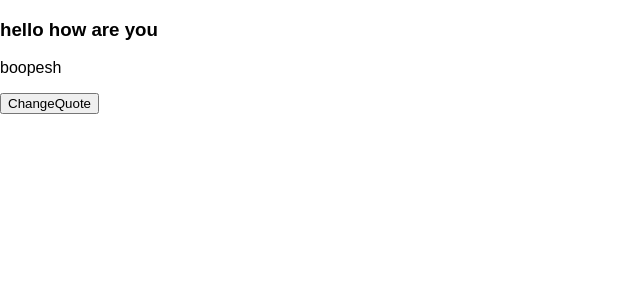
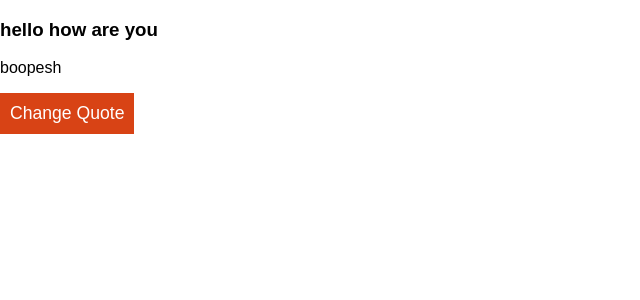
Before and after one commit to boopeshmahendran/random-quotes, a React (Create React App) app: page / in a window 1280 px wide. Shown: the top 300 px of the page, without its empty margins (0-640 px from the left). Built offline with nearby package versions, Linux system fonts and the light colour scheme.

Commit message:
Added styling for ChangeQuote component

```diff
--- a/src/components/ChangeQuote.js
+++ b/src/components/ChangeQuote.js
@@ -2,8 +2,15 @@ import React, { Component } from 'react';
 
 class ChangeQuote extends Component {
     render() {
+        var style = {
+            padding: 10,
+            color: 'white',
+            fontSize: '1.1rem',
+            backgroundColor: '#D84315',
+            border: 'none'
+        };
         return (
-            <button onClick={this.props.changeQuote}> ChangeQuote</button>
+            <button style={style} onClick={this.props.changeQuote}>Change Quote</button>
         );
     }
 }
```
